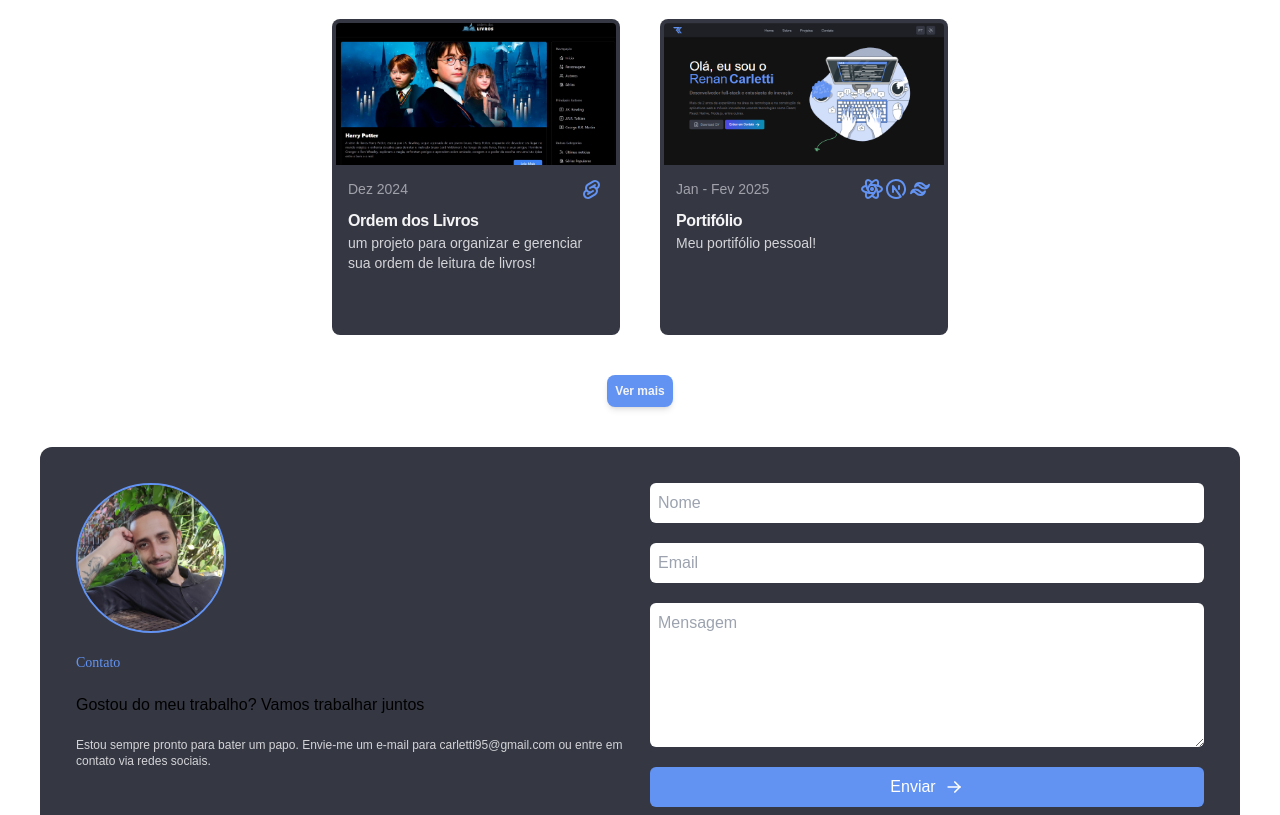
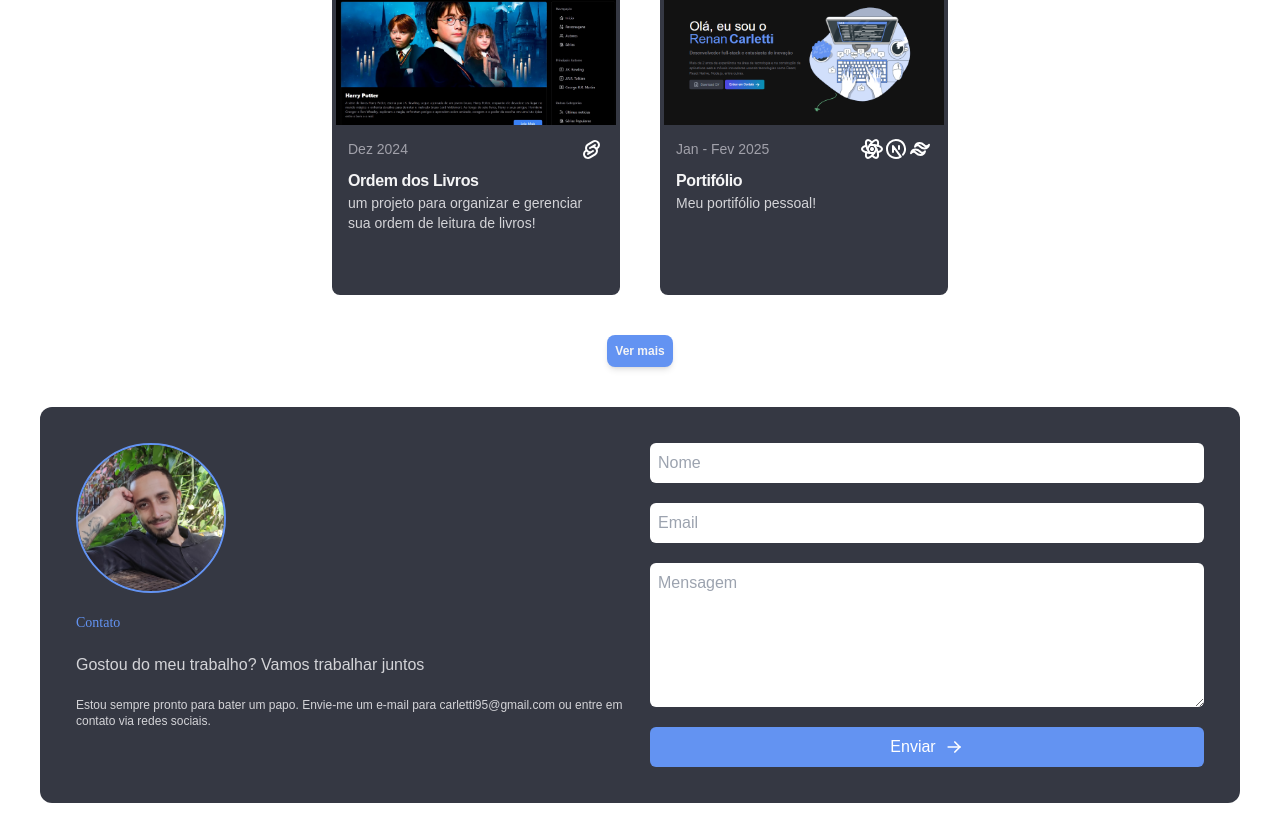
Before and after one commit to RCarl3tti/portifolio, a Next.js app: page / in a window 1280 px wide. Shown: the part 1205-2020 px from the top of the page. Built offline with nearby package versions, Linux system fonts and the light colour scheme.

Commit message:
ajusta estilos e classes em componentes de contato, projetos e sobre

```diff
--- a/src/components/contato/index.tsx
+++ b/src/components/contato/index.tsx
@@ -5,7 +5,7 @@ import Formulario from "./Formulario";
 
 export default function Contato() {
   return (
-    <Area id="contato">
+    <Area id="contato" className="pb-10">
       <div className="container">
         <div className="gap-5 flex flex-col items-center md:items-start justify-between md:flex-row p-5 ">
           <div className="flex flex-col items-center md:items-start gap-5 md:w-[50%] ">
@@ -17,7 +17,7 @@ export default function Contato() {
             />
 
             <h1 className="font-meow text-sm text-[#6393F2]">Contato</h1>
-            <p>Gostou do meu trabalho? Vamos trabalhar juntos</p>
+            <p className="text-zinc-300">Gostou do meu trabalho? Vamos trabalhar juntos</p>
             <p className="text-xs text-center md:text-left text-zinc-300">
               Estou sempre pronto para bater um papo. Envie-me um e-mail para
               carletti95@gmail.com ou entre em contato via redes sociais.
--- a/src/components/projetos/CardProjeto.tsx
+++ b/src/components/projetos/CardProjeto.tsx
@@ -69,7 +69,7 @@ export default function CardProjeto(props: CardProjetoProps) {
       >
         <div className="flex items-center justify-between  text-zinc-400 ">
           <p className="text-sm text-muted-foreground">{props.data}</p>
-          <div className="flex  text-[#6393F2]  rounded ">
+          <div className="flex  text-white  rounded group-hover:text-[#6393F2]">
             {props.tecnologia.map((tecnologia, index) => (
               <span key={index}>{tecnologias[tecnologia]}</span>
             ))}
--- a/src/components/sobre/index.tsx
+++ b/src/components/sobre/index.tsx
@@ -8,7 +8,7 @@ export default function Sobre() {
       id="sobre"
       className="
         lg:mt-20
-        mb-20
+        mb-10
         "
     >
       <div
```
